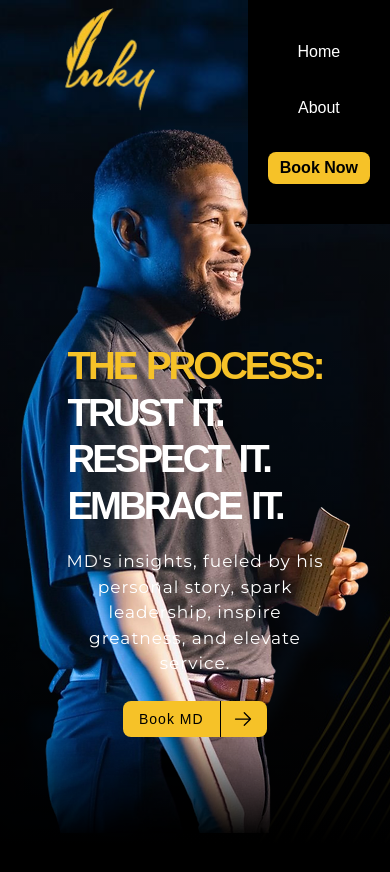
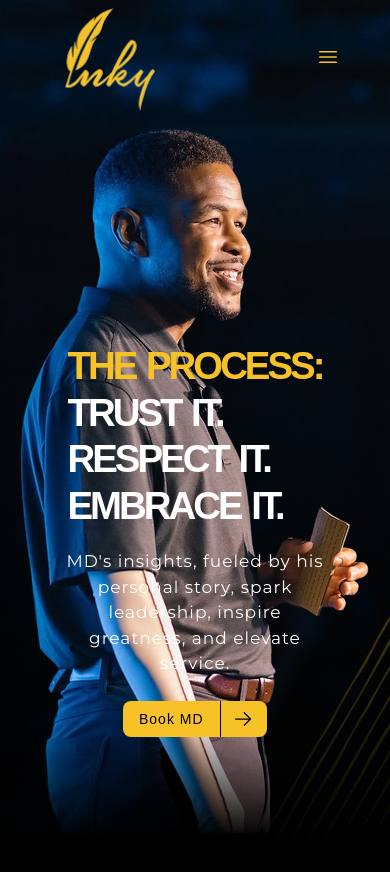
Before and after one commit to allanXQ/inky-ui, a React (Vite) app: page / in a window 390 px wide. Shown: the top 872 px of the page. Built offline with nearby package versions, Linux system fonts and the light colour scheme; a web font is replaced by a local one.

Commit message:
final side nav

```diff
--- a/src/Layouts/index.jsx
+++ b/src/Layouts/index.jsx
@@ -1,10 +1,21 @@
 import { Outlet } from "react-router";
 import { Link, NavLink } from "react-router-dom";
+import { useState } from "react";
 
 const Layout = () => {
+  const [sideNavOpen, setSideNavOpen] = useState(false);
+
+  const toggleSideNav = () => {
+    setSideNavOpen(!sideNavOpen);
+  };
+
+  const closeSideNav = () => {
+    setSideNavOpen(false);
+  };
+
   return (
     <div className="w-screen flex flex-col items-center justify-center relative">
-      <nav className="flex items-center justify-between text-white w-[95vw] px-10 absolute top-0 ">
+      <nav className="flex items-center justify-between text-white w-[95vw] px-10 absolute top-0">
         <img
           src="./inkylogo.png"
           width={110}
@@ -27,36 +38,78 @@ const Layout = () => {
             <Link to="/book">Book Now</Link>
           </li>
         </ul>
+        <div onClick={toggleSideNav} className="sm:hidden cursor-pointer">
+          <svg
+            xmlns="http://www.w3.org/2000/svg"
+            viewBox="0 0 24 24"
+            fill="#F6C228"
+            className="size-6"
+          >
+            <path
+              fillRule="evenodd"
+              d="M3 6.75A.75.75 0 0 1 3.75 6h16.5a.75.75 0 0 1 0 1.5H3.75A.75.75 0 0 1 3 6.75ZM3 12a.75.75 0 0 1 .75-.75h16.5a.75.75 0 0 1 0 1.5H3.75A.75.75 0 0 1 3 12Zm0 5.25a.75.75 0 0 1 .75-.75h16.5a.75.75 0 0 1 0 1.5H3.75a.75.75 0 0 1-.75-.75Z"
+              clipRule="evenodd"
+            />
+          </svg>
+        </div>
       </nav>
+      {sideNavOpen && (
         <nav
           id="side-nav"
-        className="flex sm:hidden py-10 px-5 bg-transparent absolute top-0 right-0 "
+          className="flex z-20 sm:hidden flex-col py-10 px-5 bg-black bg-opacity-90 absolute top-0 right-0 w-40 h-fit"
         >
+          <div className="flex justify-end mb-10">
+            <div onClick={closeSideNav} className="cursor-pointer">
+              <svg
+                xmlns="http://www.w3.org/2000/svg"
+                viewBox="0 0 24 24"
+                fill="#F6C228"
+                className="size-6"
+              >
+                <path
+                  fillRule="evenodd"
+                  d="M5.47 5.47a.75.75 0 0 1 1.06 0L12 10.94l5.47-5.47a.75.75 0 1 1 1.06 1.06L13.06 12l5.47 5.47a.75.75 0 1 1-1.06 1.06L12 13.06l-5.47 5.47a.75.75 0 0 1-1.06-1.06L10.94 12 5.47 6.53a.75.75 0 0 1 0-1.06Z"
+                  clipRule="evenodd"
+                />
+              </svg>
+            </div>
+          </div>
           <ul className="flex flex-col text-white items-center gap-8">
             <li>
-            <NavLink activeClassName="active" to="/home">
+              <NavLink
+                activeClassName="active"
+                to="/home"
+                onClick={closeSideNav}
+              >
                 Home
               </NavLink>
             </li>
             <li>
-            <NavLink activeClassName="active" to="/about">
+              <NavLink
+                activeClassName="active"
+                to="/about"
+                onClick={closeSideNav}
+              >
                 About
               </NavLink>
             </li>
             <li className="bg-[#F6C228] text-black font-bold py-1 px-3 rounded-lg">
-            <Link to="/book">Book Now</Link>
+              <Link to="/book" onClick={closeSideNav}>
+                Book Now
+              </Link>
             </li>
           </ul>
         </nav>
+      )}
       <Outlet />
       <footer className="flex flex-col items-center justify-center gap-2 mt-10 w-screen">
-        <img src="./footerlogo.png" />
+        <img src="./footerlogo.png" alt="Footer Logo" />
         <div className="flex items-center justify-center gap-2">
-          <img src="./ig.webp" />
-          <img src="./fb.webp" />
-          <img src="./x.webp" />
-          <img src="./linkedin.webp" />
-          <img src="./yt.webp" />
+          <img src="./ig.webp" alt="Instagram" />
+          <img src="./fb.webp" alt="Facebook" />
+          <img src="./x.webp" alt="X" />
+          <img src="./linkedin.webp" alt="LinkedIn" />
+          <img src="./yt.webp" alt="YouTube" />
         </div>
         <p className="text-white text-center">
           © 2023 by Inky Johnson. All Rights Reserved.
--- a/src/index.css
+++ b/src/index.css
@@ -26,6 +26,7 @@ a {
 
 a:hover {
   color: #f6c228;
+  cursor: pointer;
 }
 .active {
   color: #f6c228;
```
Lines whose indentation alone changed are shown as unchanged.
